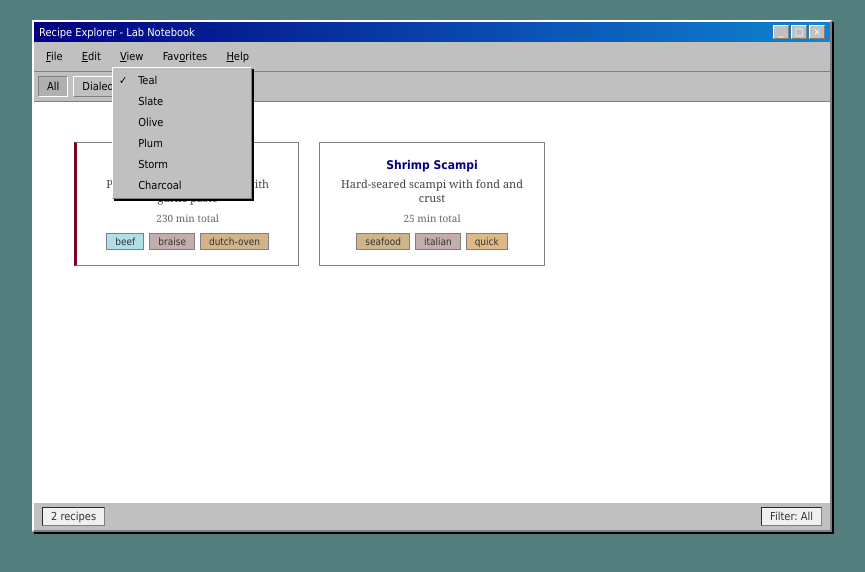
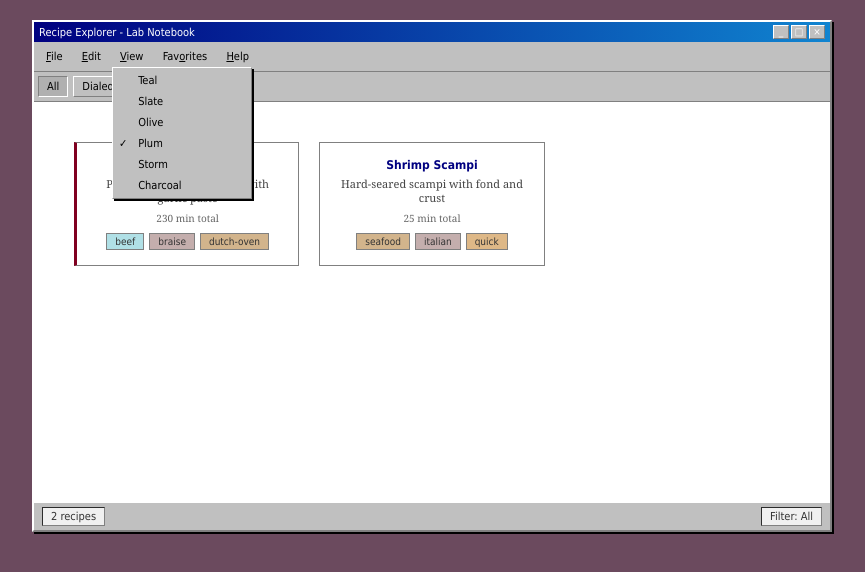
Before and after one commit to dropbop/Recipes, a plain HTML site: page index.html in a window 1280 px wide. Both pictures are taken after a click on the element "View". Shown: the whole page, without its empty margins (208-1073 px from the left). Drawn offline with Linux system fonts and the light colour scheme.

Commit message:
Change default theme from teal to plum
Co-Authored-By: Claude Opus 4.5 <noreply@anthropic.com>

```diff
--- a/index.html
+++ b/index.html
@@ -24,10 +24,10 @@
     <span class="menu-item" id="view-menu">
       <u>V</u>iew
       <div class="menu-dropdown" id="theme-dropdown">
-        <span class="menu-dropdown-item" onclick="setTheme('teal')"><span class="checkmark">✓</span> Teal</span>
+        <span class="menu-dropdown-item" onclick="setTheme('teal')"><span class="checkmark"></span> Teal</span>
         <span class="menu-dropdown-item" onclick="setTheme('slate')"><span class="checkmark"></span> Slate</span>
         <span class="menu-dropdown-item" onclick="setTheme('olive')"><span class="checkmark"></span> Olive</span>
-        <span class="menu-dropdown-item" onclick="setTheme('plum')"><span class="checkmark"></span> Plum</span>
+        <span class="menu-dropdown-item" onclick="setTheme('plum')"><span class="checkmark">✓</span> Plum</span>
         <span class="menu-dropdown-item" onclick="setTheme('storm')"><span class="checkmark"></span> Storm</span>
         <span class="menu-dropdown-item" onclick="setTheme('charcoal')"><span class="checkmark"></span> Charcoal</span>
       </div>
--- a/js/utils.js
+++ b/js/utils.js
@@ -107,7 +107,7 @@ function updateThemeCheckmarks(activeName) {
 
 // Apply saved theme immediately (before DOMContentLoaded)
 (function() {
-  const saved = localStorage.getItem('recipe-lab-theme') || 'teal';
+  const saved = localStorage.getItem('recipe-lab-theme') || 'plum';
   if (THEMES[saved]) {
     document.body.style.backgroundColor = THEMES[saved];
   }
@@ -115,7 +115,7 @@ function updateThemeCheckmarks(activeName) {
 
 // Update checkmarks after DOM ready
 document.addEventListener('DOMContentLoaded', () => {
-  const saved = localStorage.getItem('recipe-lab-theme') || 'teal';
+  const saved = localStorage.getItem('recipe-lab-theme') || 'plum';
   updateThemeCheckmarks(saved);
 
   // Menu click handler for mobile
```
Also changed, not shown: recipe.html (+2 -2 lines), 1 other file.
